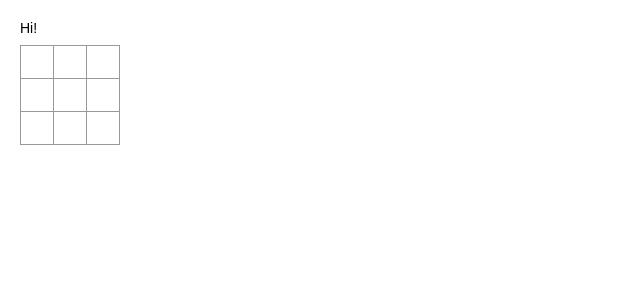
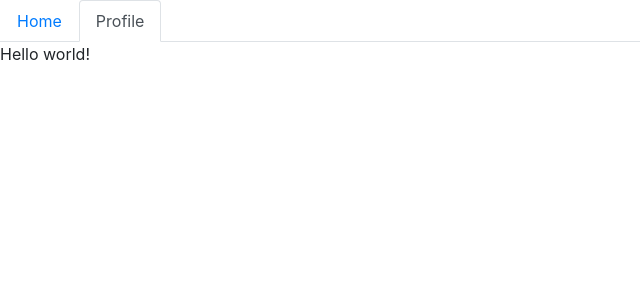
Before and after one commit to DanilaLopuha/testTask, a React (Create React App) app: page / in a window 1280 px wide. Shown: the top 300 px of the page, without its empty margins (0-640 px from the left). Built offline with nearby package versions, Linux system fonts and the light colour scheme.

Commit message:
bootstrap added

```diff
--- a/package.json
+++ b/package.json
@@ -10,7 +10,9 @@
     "@types/node": "^14.14.31",
     "@types/react": "^17.0.2",
     "@types/react-dom": "^17.0.1",
+    "bootstrap": "^4.6.0",
     "react": "^17.0.1",
+    "react-bootstrap": "^1.5.0",
     "react-dom": "^17.0.1",
     "react-scripts": "4.0.2",
     "typescript": "^4.1.5",
--- a/src/index.tsx
+++ b/src/index.tsx
@@ -1,6 +1,8 @@
 import React from 'react';
+import { Tab, Tabs } from 'react-bootstrap';
 import ReactDOM from 'react-dom';
 import './index.css';
+import 'bootstrap/dist/css/bootstrap.min.css';
 
 class Square extends React.Component {
   render() {
@@ -54,14 +56,39 @@ class Game extends React.Component {
           <div>{/* status */}</div>
           <ol>{/* TODO */}</ol>
         </div>
+        <TabExample />
       </div>
     );
   }
 }
 
+class SampleText extends React.Component{
+  render(){
+    return(
+      <div>Hello world!</div>
+    );
+  }
+}
+
+class TabExample extends React.Component{
+  render(){
+    return(
+      <Tabs defaultActiveKey="profile" id="uncontrolled-tab-example">
+  <Tab eventKey="home" title="Home">
+    <SampleText />
+  </Tab>
+  <Tab eventKey="profile" title="Profile">
+  <SampleText />
+  </Tab>
+</Tabs>
+    );
+  }
+}
+
+
 // ========================================
 
 ReactDOM.render(
-  <Game />,
+  <TabExample />,
   document.getElementById('root')
 );
```
Also changed, not shown: 1 other file (tests, documents, lock files or other folders).
